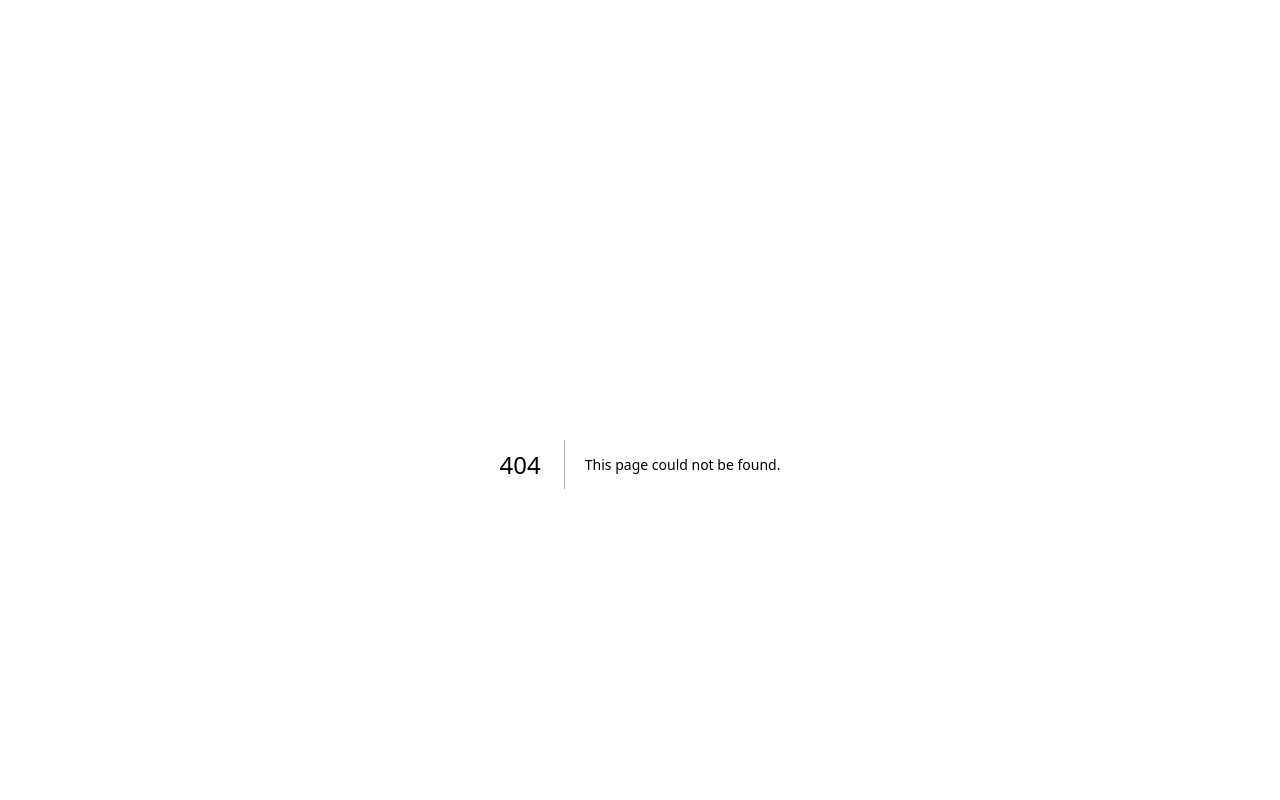
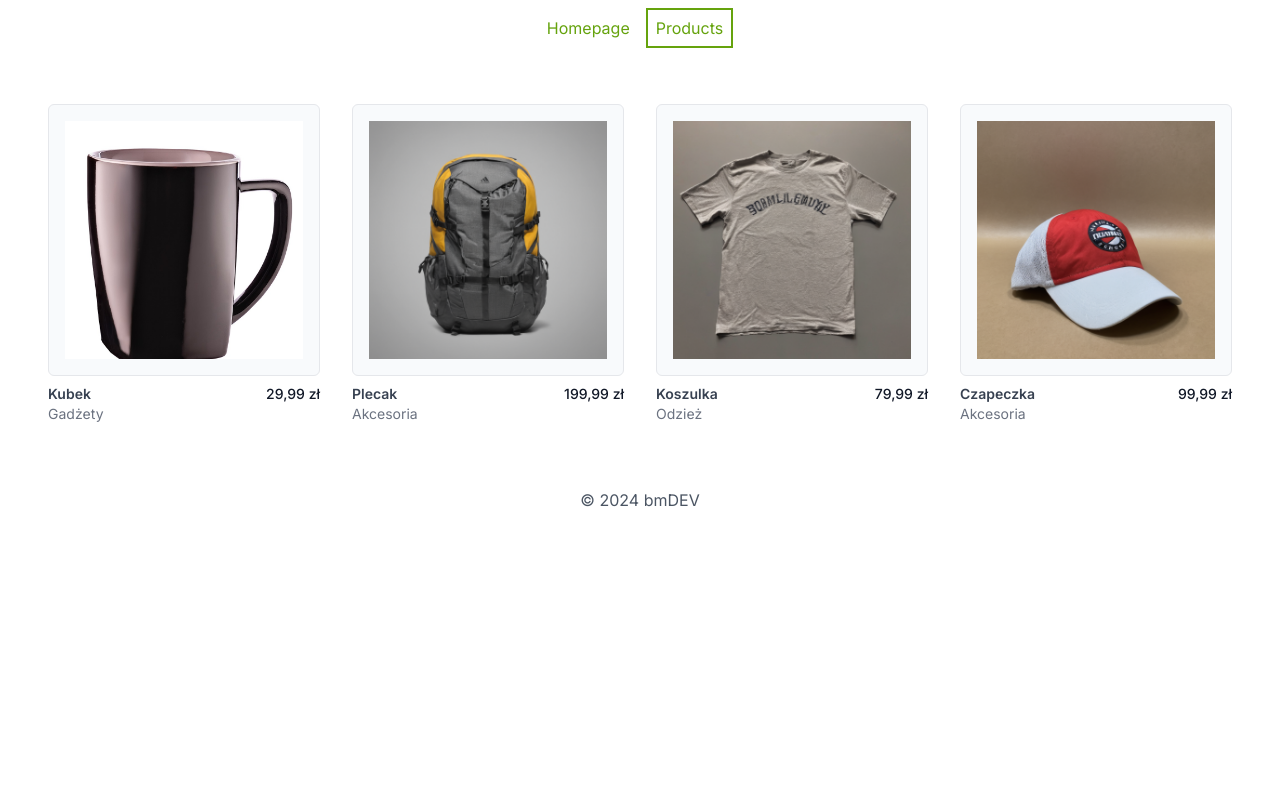
Before and after one commit to mariuszbee/njsm13, a Next.js app: page /products in a window 1280 px wide. Before the commit this address had no page. Shown: the top 800 px of the page. Built offline with nearby package versions, Linux system fonts and the light colour scheme.

Commit message:
create ActiveLink.tsx component and add to nav in global layout

```diff
--- a/package.json
+++ b/package.json
@@ -9,9 +9,11 @@
 		"lint": "next lint --fix --dir src"
 	},
 	"dependencies": {
+		"clsx": "^2.1.0",
 		"next": "14.1.0",
 		"react": "^18",
-		"react-dom": "^18"
+		"react-dom": "^18",
+		"server-only": "^0.0.1"
 	},
 	"devDependencies": {
 		"@types/node": "^20",
--- a/src/app/layout.tsx
+++ b/src/app/layout.tsx
@@ -1,6 +1,8 @@
 import type { Metadata } from "next";
 import { Inter } from "next/font/google";
 import "./globals.css";
+//import Link from "next/link";
+import { ActiveLink } from "@/ui/atoms/ActiveLink";
 
 const inter = Inter({ subsets: ["latin"] });
 
@@ -16,7 +18,16 @@ export default function RootLayout({
 	return (
 		<html lang="pl">
 			<body className={inter.className}>
-				{" "}
+				<nav>
+					<ul className="mt-4 flex justify-center space-x-4">
+						<li>
+							<ActiveLink href="/">Homepage</ActiveLink>
+						</li>
+						<li>
+							<ActiveLink href="/products">Products</ActiveLink>
+						</li>
+					</ul>
+				</nav>
 				<section className="mx-auto max-w-md p-12 sm:max-w-2xl sm:py-16 md:max-w-4xl	lg:max-w-7xl">
 					{children}
 				</section>
--- a/src/app/page.tsx
+++ b/src/app/page.tsx
@@ -1,6 +1,3 @@
-import { products } from "../../utils/exampeData";
-import { ProductList } from "@/ui/organisms/ProductList";
-
-export default function Home() {
-	return <ProductList products={products} />;
+export default function HomePage() {
+	return <h1>Home Page</h1>;
 }
--- /dev/null
+++ b/src/app/products/page.tsx
@@ -0,0 +1,6 @@
+import { products } from "@utils/exampeData";
+import { ProductList } from "@/ui/organisms/ProductList";
+
+export default function ProductsPage() {
+	return <ProductList products={products} />;
+}
--- /dev/null
+++ b/src/ui/atoms/ActiveLink.tsx
@@ -0,0 +1,23 @@
+"use client";
+
+import Link from "next/link";
+import clsx from "clsx";
+import { usePathname } from "next/navigation";
+import { type ReactNode } from "react";
+
+export const ActiveLink = ({ href, children }: { href: string; children: ReactNode }) => {
+	const pathName = usePathname();
+	const isActive = pathName === href;
+
+	return (
+		<Link
+			href={href}
+			className={clsx(
+				`text-lime-600 hover:text-lime-400`,
+				isActive && `border-2 border-lime-600 p-2`,
+			)}
+		>
+			{children}
+		</Link>
+	);
+};
--- /dev/null
+++ b/src/ui/atoms/ProductItemCounter.tsx
@@ -0,0 +1,27 @@
+"use client";
+
+import { type ReactNode, useState } from "react";
+
+export const ProductItemCounter = ({ children }: { children: ReactNode }) => {
+	const [count, setCount] = useState(0);
+	return (
+		<>
+			<div className="flex max-w-10 items-center justify-center">
+				<button
+					onClick={() => setCount((count) => (count > 0 ? count - 1 : (count = 0)))}
+					className="rounded-lg bg-gray-200 px-2 py-1"
+				>
+					-
+				</button>
+				<input readOnly className="px-2" value={count} min={0}></input>
+				<button
+					onClick={() => setCount((count) => count + 1)}
+					className="rounded-lg bg-gray-200 px-2 py-1"
+				>
+					+
+				</button>
+			</div>
+			{count % 2 === 0 && children}
+		</>
+	);
+};
--- /dev/null
+++ b/src/ui/atoms/TestServerComponent.tsx
@@ -0,0 +1,9 @@
+import "server-only";
+
+export const TestServerComponent = () => {
+	return (
+		<div>
+			<h3 className="text-xl">Test Server Component</h3>
+		</div>
+	);
+};
--- a/tsconfig.json
+++ b/tsconfig.json
@@ -19,7 +19,8 @@
 			}
 		],
 		"paths": {
-			"@/*": ["./src/*"]
+			"@/*": ["./src/*"],
+			"@utils/*": ["./utils/*"]
 		}
 	},
 	"include": ["next-env.d.ts", "**/*.ts", "**/*.tsx", ".next/types/**/*.ts"],
```
Also changed, not shown: 1 other file (tests, documents, lock files or other folders).
